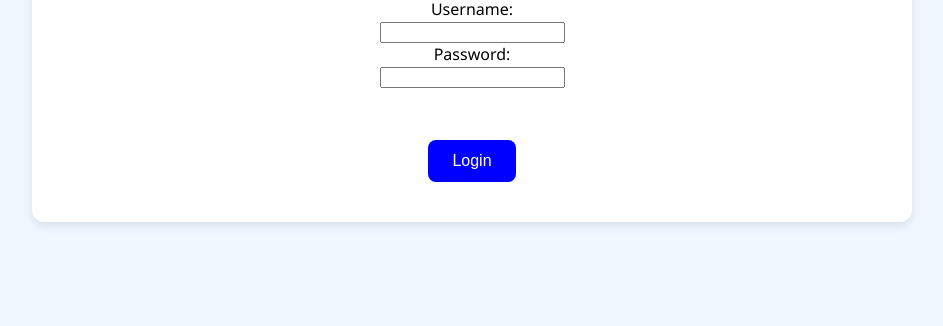
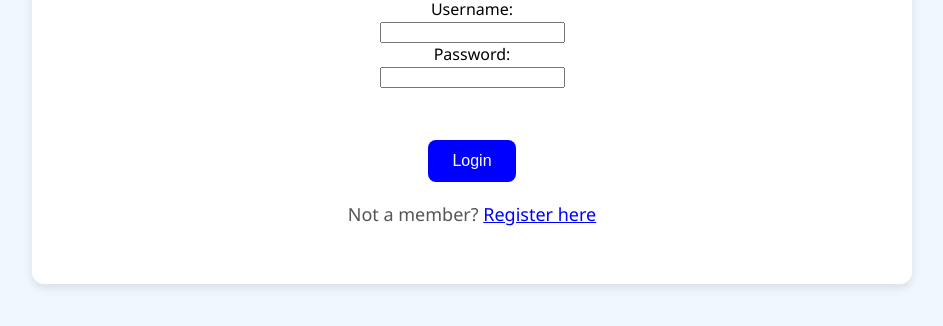
Before and after one commit to john5049/RentEdge, a website: page public/login.html in a window 1280 px wide. Shown: the part 186-512 px from the top of the page, without its empty margins (168-1111 px from the left). Drawn offline with Linux system fonts and the light colour scheme.

Commit message:
Add a register button to the Login page

```diff
--- a/public/login.html
+++ b/public/login.html
@@ -60,6 +60,11 @@
       <label>Password:</label><br />
       <input type="password" name="password" required /><br /><br />
       <button class="login-button" type="submit">Login</button>
+
+      <p style="margin-top: 20px;">
+        Not a member?
+        <a href="/register.html" style="color: blue; text-decoration: underline;">Register here</a>
+      </p>
     </form>
   </div>
 
```
